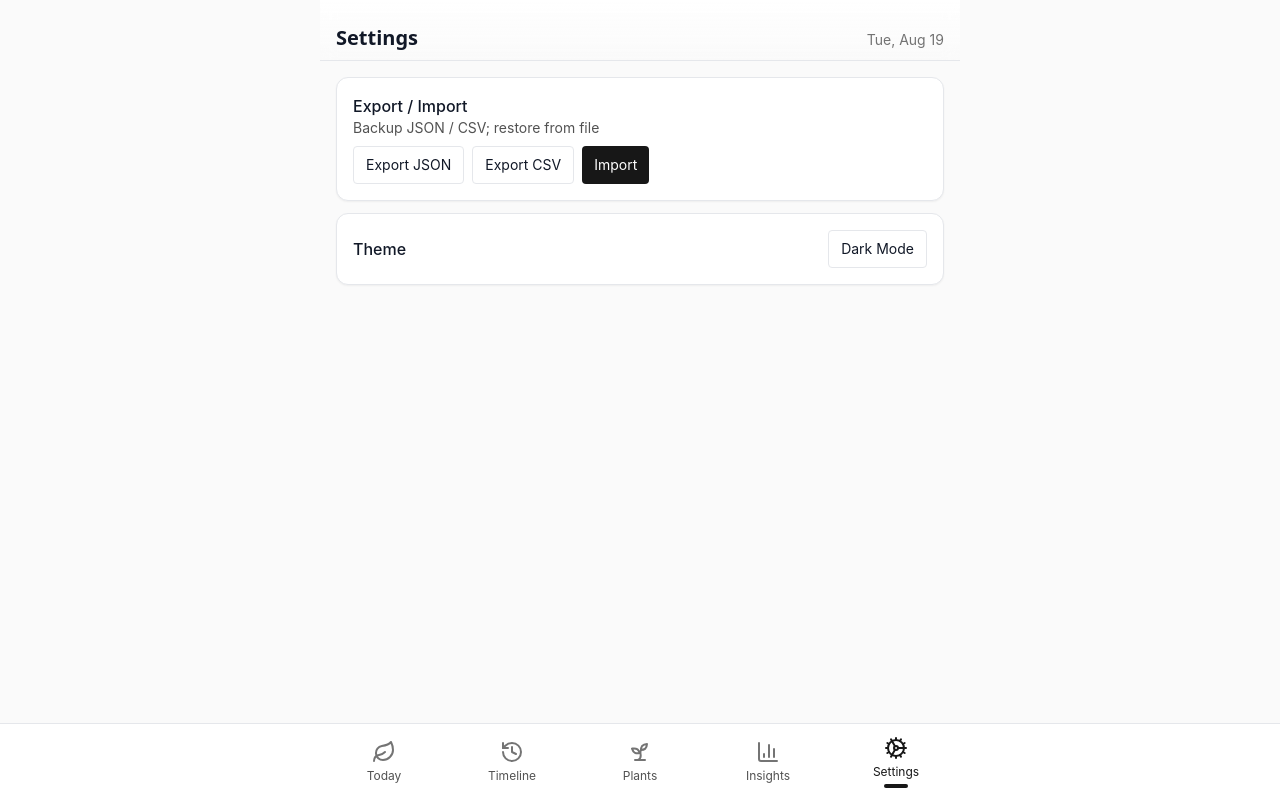
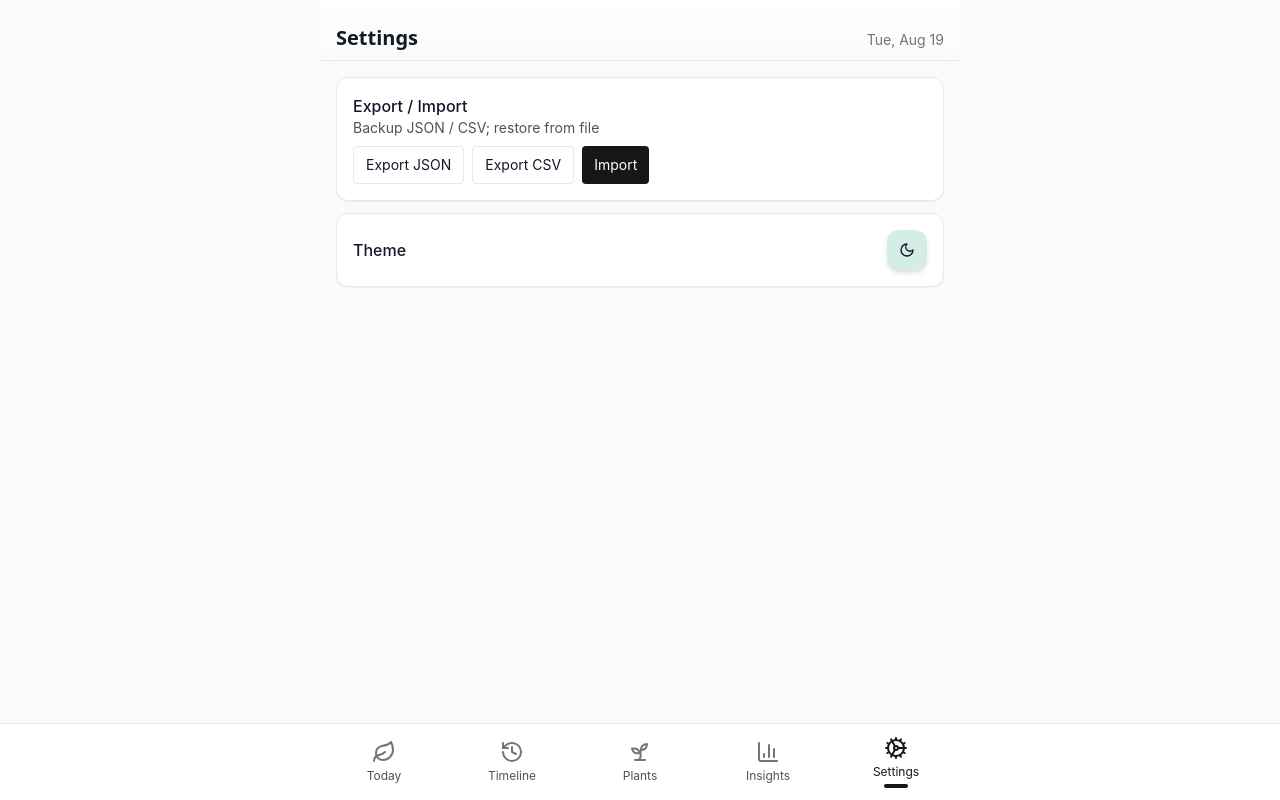
Before and after one commit to osmond/kaymaria, a Next.js app: page /app/settings in a window 1280 px wide. Built offline with nearby package versions, Linux system fonts and the light colour scheme; a web font is replaced by a local one.

Commit message:
Use icon button for theme toggle

```diff
--- a/components/ThemeToggle.tsx
+++ b/components/ThemeToggle.tsx
@@ -1,6 +1,8 @@
 "use client";
 import { useTheme } from "next-themes";
 import { useEffect, useState } from "react";
+import { Button } from "@/components/ui/button";
+import { Sun, Moon } from "lucide-react";
 
 export default function ThemeToggle() {
   const { theme, setTheme } = useTheme();
@@ -9,13 +11,15 @@ export default function ThemeToggle() {
   useEffect(() => setMounted(true), []);
 
   if (!mounted) return null;
-
+  const isDark = theme === "dark";
   return (
-    <button
-      onClick={() => setTheme(theme === "dark" ? "light" : "dark")}
-      className="border rounded px-3 py-2 text-sm"
+    <Button
+      variant="secondary"
+      size="icon"
+      aria-label={isDark ? "Switch to light theme" : "Switch to dark theme"}
+      onClick={() => setTheme(isDark ? "light" : "dark")}
     >
-      {theme === "dark" ? "Light Mode" : "Dark Mode"}
-    </button>
+      {isDark ? <Sun className="h-4 w-4" /> : <Moon className="h-4 w-4" />}
+    </Button>
   );
 }
```
